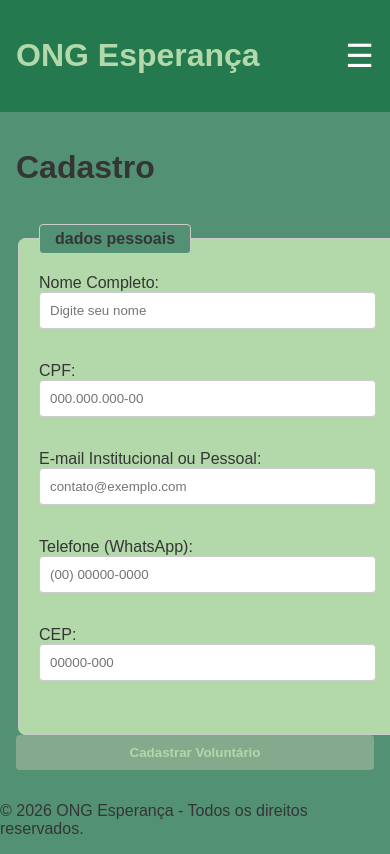
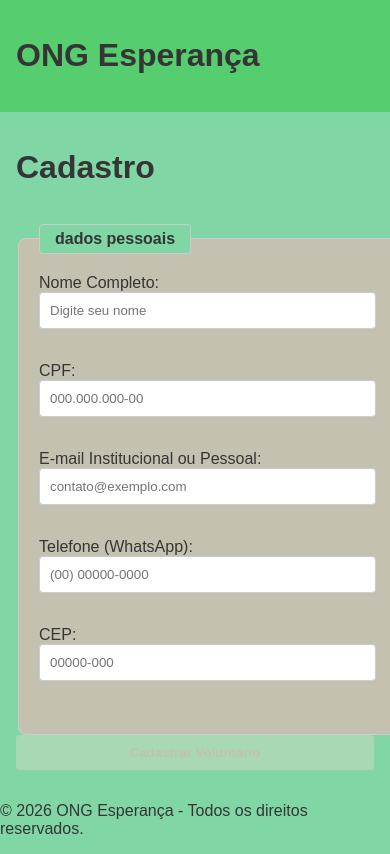
Before and after one commit to gabrielegalski/ONG-ESPERACA, a plain HTML site: page html/cadastro.html in a window 390 px wide. Drawn offline with Linux system fonts and the light colour scheme; files that its build step writes are made by us from their sources.

Commit message:
Atualiza a paleta de cores da aplicação para tons mais orgânicos e acolhedores, além de remover a classe de fundo claro do corpo e ajustar a navbar.

```diff
--- a/css/style.css
+++ b/css/style.css
@@ -1,23 +1,21 @@
 :root {
-  /* 🎨 Paleta Pastel e Acolhedora da ONG */
-  --cor-primaria-escura: #24794f;
-  --cor-primaria-clara: #84a98c;
-  --cor-secundaria: #f2cc8f;
-  --cor-secundaria-clara: #e5ebd4;
+  /* 🎨 Nova Paleta Orgânica e Acolhedora */
+  --cor-primaria-escura: #56cd6e; /* Verde sálvia suave (Cabeçalho e botões) */
+  --cor-primaria-clara: #a9d8b5; /* Verde sálvia muito suave (Efeito hover) */
+  --cor-secundaria: #e3d2b1; /* Areia terroso (Destaques) */
+  --cor-secundaria-clara: #b99355; /* Cinza quente (Detalhes e bordas) */
 
   /* Fundos e Textos */
-  --cor-fundo-site: #539174;
-  --cor-fundo-cartao: #b3d8a9;
-  --cor-texto-principal: #353535;
+  --cor-fundo-site: #80d6a5; /* Bege creme (Fundo principal do site) */
+  --cor-fundo-cartao: #c5c1b1; /* Bege claro (Fundo dos cartões e formulário) */
+  --cor-texto-principal: #353535; /* Cinza escuro para garantir leitura fácil */
   --cor-texto-secundario: #7d7d7d;
-  --cor-texto-claro: #ffffff;
+  --cor-texto-claro: #353535; /* Ajustado para escuro, pois a paleta nova é muito clara */
 
-  /* 📏 Variáveis de Espaçamento (Essenciais para o Grid e Menu) */
+  /* Variáveis de Espaçamento e Tipografia (Não mexer) */
   --espaco-pequeno: 8px;
   --espaco-medio: 16px;
   --espaco-grande: 24px;
-
-  /* 🔤 Escala Tipográfica */
   --fonte-principal: "Arial", sans-serif;
   --tamanho-texto-normal: 1rem;
 }
@@ -158,12 +156,12 @@ main > * {
   justify-content: space-between;
   align-items: center;
   padding: var(--espaco-medio);
-  background-color: var(--cor-primaria-escura);
-  color: var(--cor-fundo-cartao);
+  background-color: var(--cor-primaria-escura) !important;
+  color: var(--cor-texto-claro);
 }
 
 .cabecalho-principal a {
-  color: var(--cor-fundo-cartao);
+  color: var(--cor-texto-claro);
   text-decoration: none;
   font-weight: bold;
 }
@@ -204,23 +202,13 @@ main > * {
 /* =========================================
    PONTO DE QUEBRA MOBILE (Até 768px)
    ========================================= */
-@media (max-width: 768px) {
-  /* Mostra o ícone de hambúrguer */
-  .icone-hamburguer {
-    display: block;
-    font-size: 2rem;
-    cursor: pointer;
-    color: var(--cor-texto-claro); /* <-- ADICIONE ESTA LINHA */
-  }
-  /* ... resto do código continua igual ... */
-
 /* Tira o menu da tela (joga para a esquerda) e prepara para deslizar */
 .menu-navegacao {
   position: absolute;
-    top: 70px; /* Fica logo abaixo do cabeçalho */
-    left: -100%; /* Fora da tela */
+  top: 70px;
+  left: -100%;
   width: 100%;
-    background-color: var(--cor-primaria-escura);
+  background-color: var(--cor-primaria-escura) !important;
   transition: all 0.3s ease-in-out;
 }
 
@@ -244,4 +232,3 @@ main > * {
 .item-dropdown:hover .submenu {
   display: flex;
 }
-}
```
Also changed, not shown: html/index.html (+2 -2 lines). Lines whose indentation alone changed are shown as unchanged.
